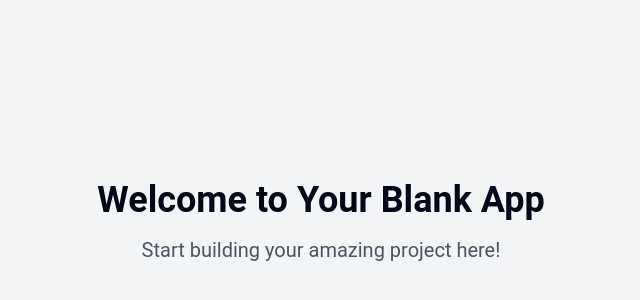
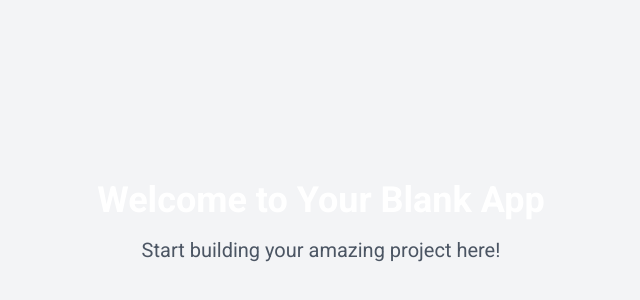
Before and after one commit to SadiqNaizam/mlo-a774-978f, a React (Vite) app: page / in a window 1280 px wide. Shown: the part 178-478 px from the top of the page, without its empty margins (319-959 px from the left). Built offline with nearby package versions, Linux system fonts and the light colour scheme.

Commit message:
Files generated: index.css

```diff
--- a/src/index.css
+++ b/src/index.css
@@ -1,92 +1,76 @@
+@import url('https://fonts.googleapis.com/css2?family=Roboto:wght@400;500;700&display=swap');
+
 @tailwind base;
 @tailwind components;
 @tailwind utilities;
 
 @layer base {
   :root {
-    --background: 0 0% 100%;
-    --foreground: 222.2 84% 4.9%;
+    --background: 0 0% 5.9%;
+    --foreground: 0 0% 100%;
 
-    --card: 0 0% 100%;
-    --card-foreground: 222.2 84% 4.9%;
+    --card: 0 0% 9.4%;
+    --card-foreground: 0 0% 100%;
 
-    --popover: 0 0% 100%;
-    --popover-foreground: 222.2 84% 4.9%;
+    --popover: 0 0% 9.4%;
+    --popover-foreground: 0 0% 100%;
 
-    --primary: 222.2 47.4% 11.2%;
-    --primary-foreground: 210 40% 98%;
+    --primary: 0 100% 50%;
+    --primary-foreground: 0 0% 100%;
 
-    --secondary: 210 40% 96.1%;
-    --secondary-foreground: 222.2 47.4% 11.2%;
+    --secondary: 0 0% 17.3%;
+    --secondary-foreground: 0 0% 80%;
 
-    --muted: 210 40% 96.1%;
-    --muted-foreground: 215.4 16.3% 46.9%;
+    --muted: 0 0% 17.3%;
+    --muted-foreground: 0 0% 66.7%;
 
-    --accent: 210 40% 96.1%;
-    --accent-foreground: 222.2 47.4% 11.2%;
+    --accent: 0 100% 50%;
+    --accent-foreground: 0 0% 100%;
 
-    --destructive: 0 84.2% 60.2%;
-    --destructive-foreground: 210 40% 98%;
+    --destructive: 0 100% 50%;
+    --destructive-foreground: 0 0% 100%;
 
-    --border: 214.3 31.8% 91.4%;
-    --input: 214.3 31.8% 91.4%;
-    --ring: 222.2 84% 4.9%;
+    --border: 0 0% 17.3%;
+    --input: 0 0% 17.3%;
+    --ring: 0 100% 50%;
 
     --radius: 0.5rem;
 
-    --sidebar-background: 0 0% 98%;
-
-    --sidebar-foreground: 240 5.3% 26.1%;
-
-    --sidebar-primary: 240 5.9% 10%;
-
-    --sidebar-primary-foreground: 0 0% 98%;
-
-    --sidebar-accent: 240 4.8% 95.9%;
-
-    --sidebar-accent-foreground: 240 5.9% 10%;
-
-    --sidebar-border: 220 13% 91%;
-
-    --sidebar-ring: 217.2 91.2% 59.8%;
+    --sidebar: 0 0% 7.8%;
   }
 
   .dark {
-    --background: 222.2 84% 4.9%;
-    --foreground: 210 40% 98%;
+    --background: 0 0% 5.9%;
+    --foreground: 0 0% 100%;
 
-    --card: 222.2 84% 4.9%;
-    --card-foreground: 210 40% 98%;
+    --card: 0 0% 9.4%;
+    --card-foreground: 0 0% 100%;
 
-    --popover: 222.2 84% 4.9%;
-    --popover-foreground: 210 40% 98%;
+    --popover: 0 0% 9.4%;
+    --popover-foreground: 0 0% 100%;
 
-    --primary: 210 40% 98%;
-    --primary-foreground: 222.2 47.4% 11.2%;
+    --primary: 0 100% 50%;
+    --primary-foreground: 0 0% 100%;
 
-    --secondary: 217.2 32.6% 17.5%;
-    --secondary-foreground: 210 40% 98%;
+    --secondary: 0 0% 17.3%;
+    --secondary-foreground: 0 0% 80%;
 
-    --muted: 217.2 32.6% 17.5%;
-    --muted-foreground: 215 20.2% 65.1%;
+    --muted: 0 0% 17.3%;
+    --muted-foreground: 0 0% 66.7%;
 
-    --accent: 217.2 32.6% 17.5%;
-    --accent-foreground: 210 40% 98%;
+    --accent: 0 100% 50%;
+    --accent-foreground: 0 0% 100%;
 
-    --destructive: 0 62.8% 30.6%;
-    --destructive-foreground: 210 40% 98%;
+    --destructive: 0 100% 50%;
+    --destructive-foreground: 0 0% 100%;
 
-    --border: 217.2 32.6% 17.5%;
-    --input: 217.2 32.6% 17.5%;
-    --ring: 212.7 26.8% 83.9%;
-    --sidebar-background: 240 5.9% 10%;
-    --sidebar-foreground: 240 4.8% 95.9%;
-    --sidebar-primary: 224.3 76.3% 48%;
-    --sidebar-primary-foreground: 0 0% 100%;
-    --sidebar-accent: 240 3.7% 15.9%;
-    --sidebar-accent-foreground: 240 4.8% 95.9%;
-    --sidebar-border: 240 3.7% 15.9%;
-    --sidebar-ring: 217.2 91.2% 59.8%;
+    --border: 0 0% 17.3%;
+    --input: 0 0% 17.3%;
+    --ring: 0 100% 50%;
+
+    --radius: 0.5rem;
+
+    --sidebar: 0 0% 7.8%;
   }
 }
 
```
